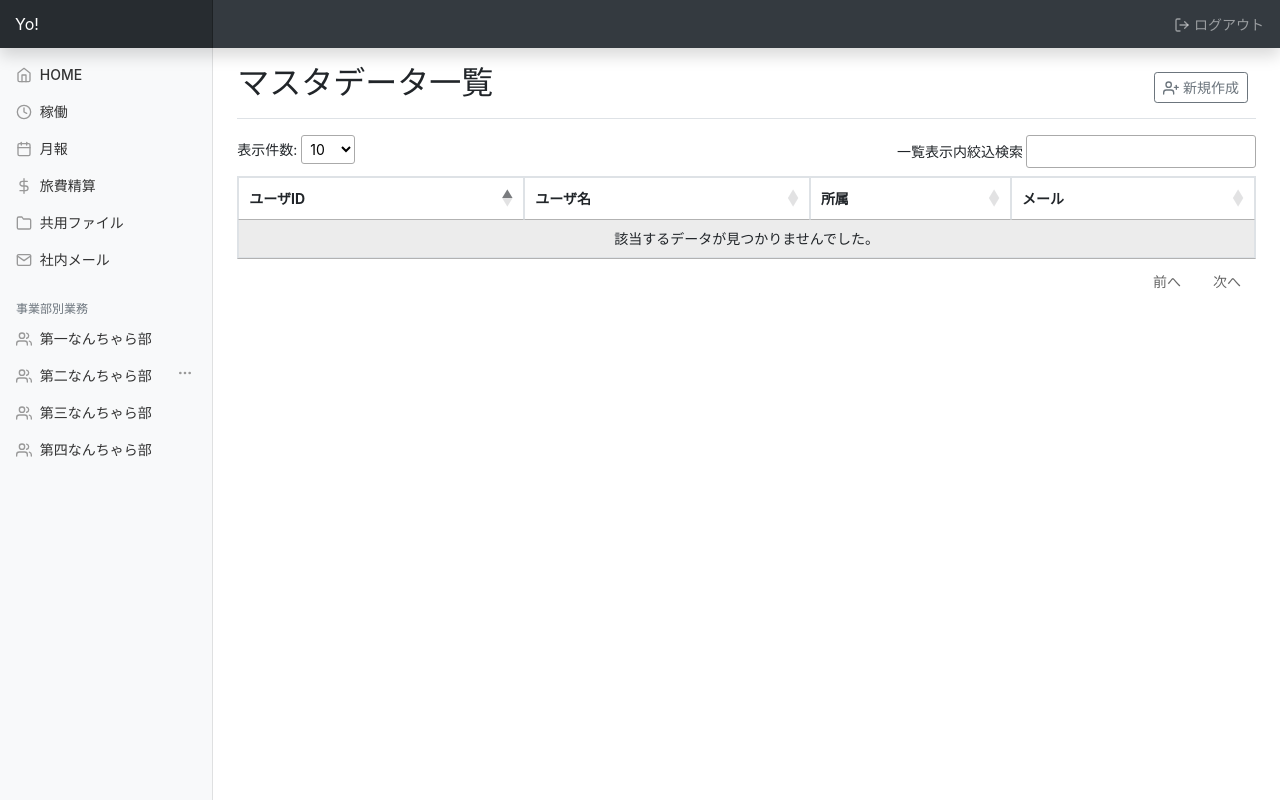
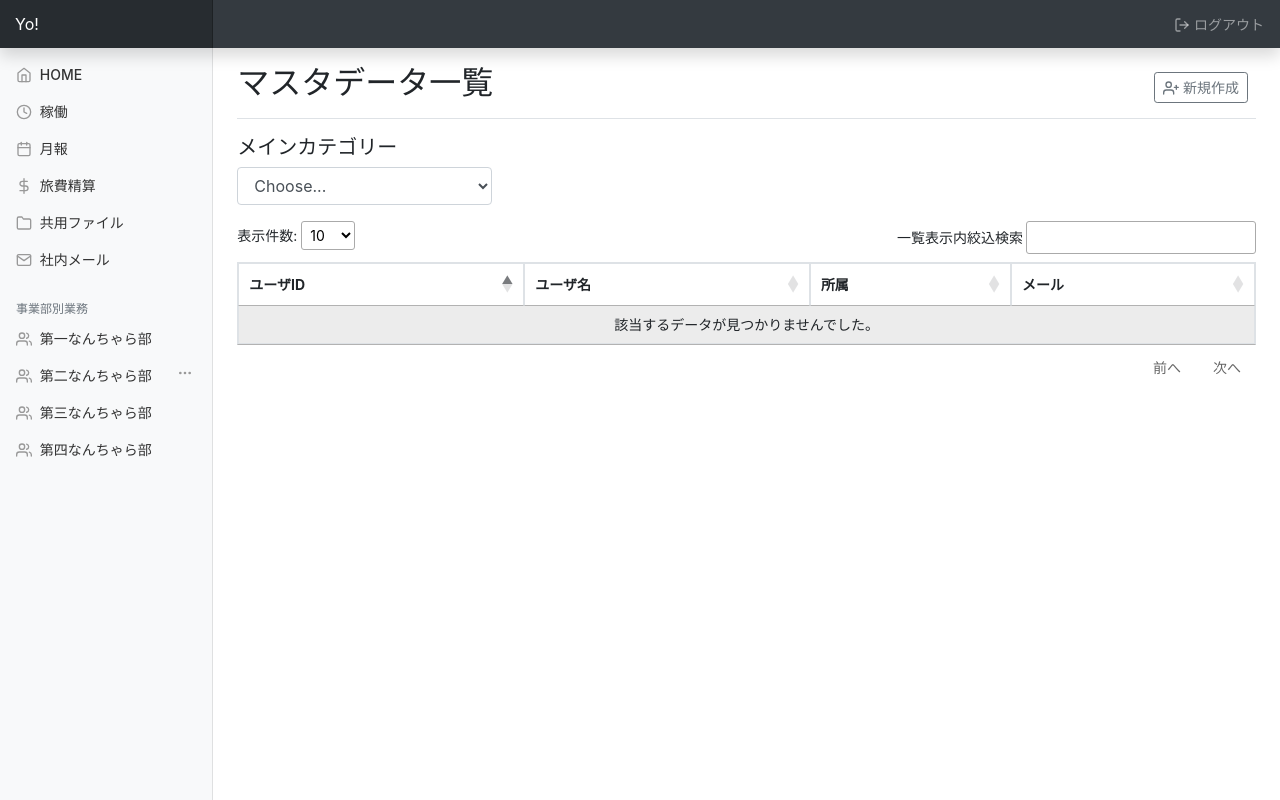
Before and after one commit to 70ucanbin/IMS, a Python web app: template ims/templates/master_data_management/master-list.html in a window 1280 px wide. Run offline with Jinja, Linux system fonts and the light colour scheme; the template is opened without the code that fills it, so the values that code supplies are empty; some libraries are stand-ins or nearby versions.

Commit message:
edit masterData template

```diff
--- /dev/null
+++ b/ims/form/masterDateForm.py
@@ -0,0 +1,6 @@
+from flask_wtf import FlaskForm
+from wtforms import StringField, PasswordField, validators
+
+class UserForm(FlaskForm):
+    userId = StringField('ユーザID',[validators.Length(min=4, max=25, message=u'4-25文字で入力してください.')])
+    password = PasswordField('パスワード',[validators.Length(min=4, max=25, message=u'4-25文字で入力してください.')])
--- a/ims/templates/master_data_management/master-list.html
+++ b/ims/templates/master_data_management/master-list.html
@@ -20,6 +20,14 @@
     </div>
     {% endif %}
   {% endwith %}
+
+  <div class="form-group col-md-3 px-0 background-color:#e9ecef;">
+    <label class="h5">メインカテゴリー</label>
+      <select class="form-control" id="mainCategory" required>
+        <option value="">Choose...</option>
+        <option>United States</option>
+      </select>
+  </div>
 
     <table id="example" class="table table-striped table-bordered display nowrap" style="width:100%">
       <thead>
```
